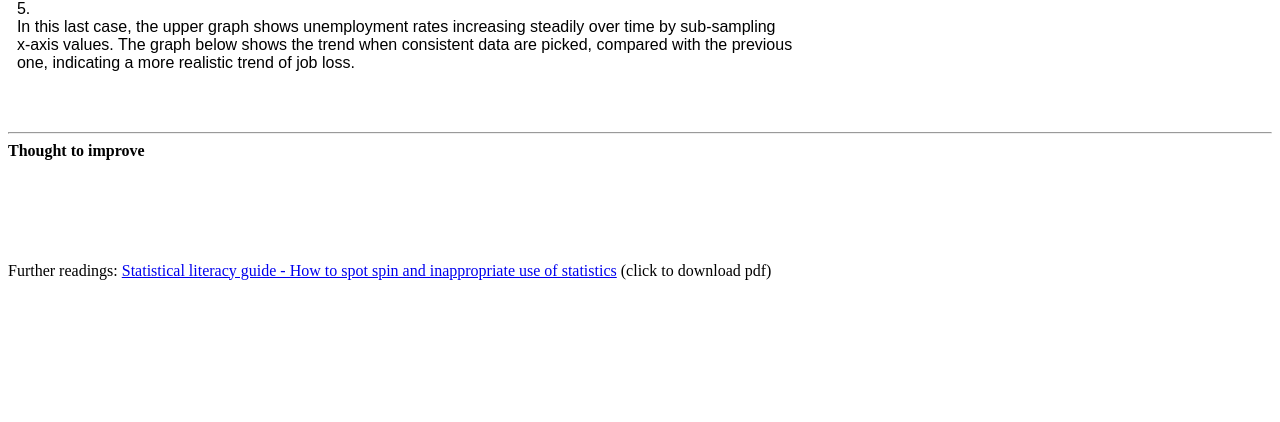
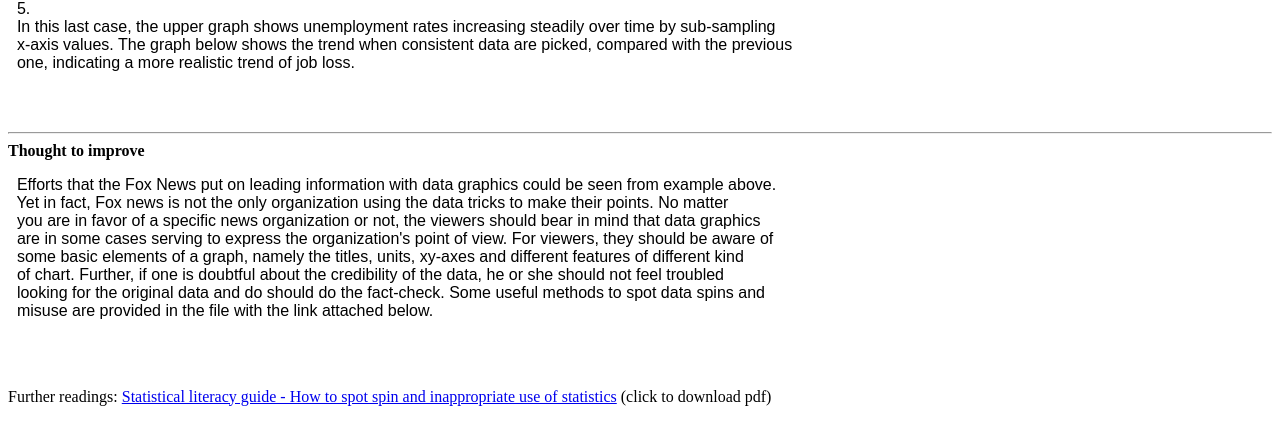
Before and after one commit to Roytangrb/fancyblog, a plain HTML site: page index.html in a window 1280 px wide. Shown: the part 2928-3350 px from the top of the page. Before the commit the page ends 3224 px from the top, so only its background shows below. Drawn offline with Linux system fonts and the light colour scheme.

Commit message:
Update index.html

```diff
--- a/index.html
+++ b/index.html
@@ -86,7 +86,14 @@
   <hr>
   <b style="font-size=150%;">Thought to improve</b>
   <pre style="font-family:Arial;">
-
+  Efforts that the Fox News put on leading information with data graphics could be seen from example above.
+  Yet in fact, Fox news is not the only organization using the data tricks to make their points. No matter
+  you are in favor of a specific news organization or not, the viewers should bear in mind that data graphics
+  are in some cases serving to express the organization's point of view. For viewers, they should be aware of
+  some basic elements of a graph, namely the titles, units, xy-axes and different features of different kind
+  of chart. Further, if one is doubtful about the credibility of the data, he or she should not feel troubled
+  looking for the original data and do should do the fact-check. Some useful methods to spot data spins and
+  misuse are provided in the file with the link attached below.
   </pre>
   <br />
   <p>
```
